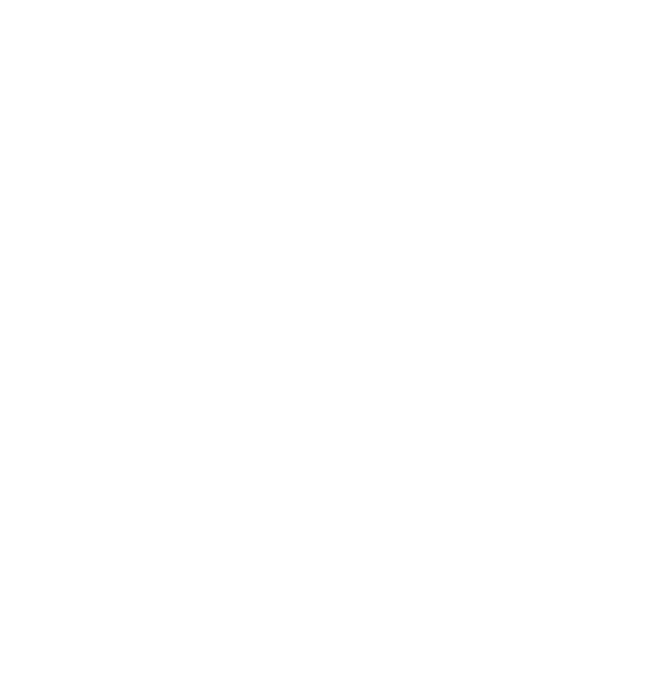
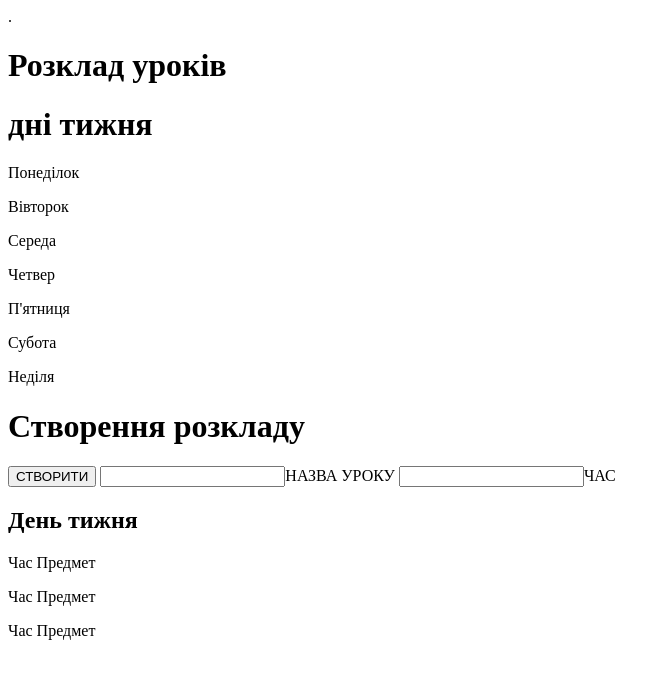
Before and after one commit to smailey123/homework, a plain HTML site: page index.html in a window 1280 px wide. Shown: the whole page, without its empty margins (0-670 px from the left). Drawn offline with Linux system fonts and the light colour scheme.

Commit message:
html test

```diff
--- a/index.html
+++ b/index.html
@@ -1,4 +1,4 @@
-<!DOCTYPE html>
+.<!DOCTYPE html>
 <html lang="en">
 <head>
     <meta charset="UTF-8">
@@ -6,6 +6,37 @@
     <title>Document</title>
 </head>
 <body>
+    <h1 class="layout">Розклад уроків</h1>
+    <div class="days">
+        <h1 class="days-of-week">дні тижня</h1>
+        <p class="day1">Понеділок</p>
+        <p class="day1">Вівторок</p>
+        <p class="day1">Середа</p>
+        <p class="day1">Четвер</p>
+        <p class="day1">П'ятниця</p>
+        <p class="day1">Субота</p>
+        <p class="day1">Неділя</p>
+    </div>
+    <div class="create-layout">
+     <h1 class="layout">Створення розкладу</h1>
+        <form>
+            <button class="create-button">СТВОРИТИ</button>
+            <input class="name">НАЗВА УРОКУ
+            <input class="time">ЧАС
+        </form>
+        <h2>День тижня</h2>
+    <div class="lessons">
+        <div class="lessons-item1">
+            <p>Час                         Предмет</p>
+        </div>
+        <div class="lessons-item2">
+            <p>Час                         Предмет</p>
+        </div>
+        <div class="lessons-item3">
+            <p>Час                         Предмет</p>
+        </div>
+    </div>
+    </div>
 
 </body>
 </html>
```
